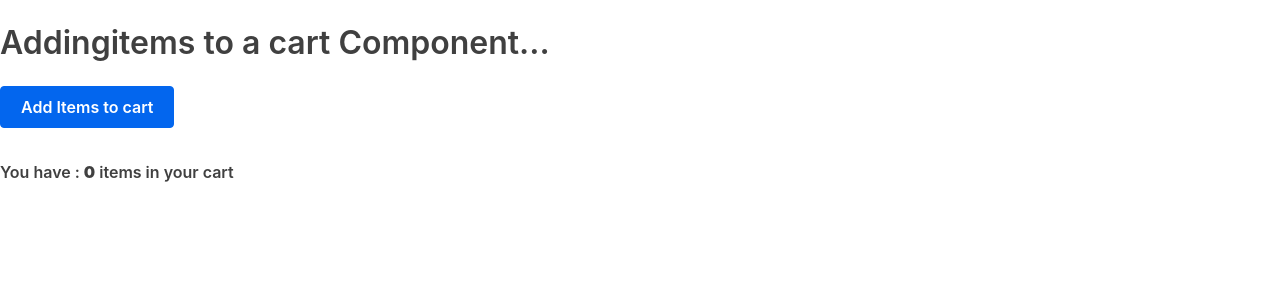
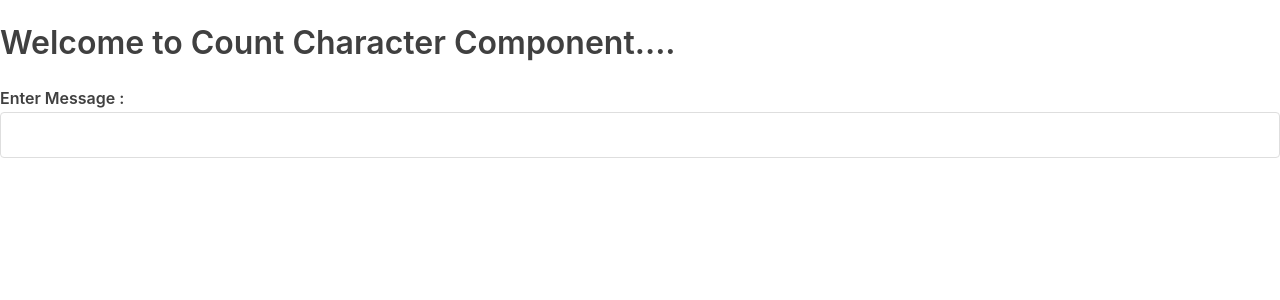
Before and after one commit to Kengathua/StartReact, a React (Create React App) app: page / in a window 1280 px wide. Shown: the top 300 px of the page. Built offline with nearby package versions, Linux system fonts and the light colour scheme.

Commit message:
counting words as they being input

```diff
--- a/src/index.js
+++ b/src/index.js
@@ -2,27 +2,36 @@ import React from 'react'
 import ReactDOM from 'react-dom'
 import './index.css'
 
-class Employee extends React.Component{
-    counter = 0;
-    state={counter:0}
-    addEmployee =()=>{
-        this.counter = this.counter+1;
-        //alert ("Add Emploee Button is CLicked "+this.counter+" times");
-        this.setState({counter:this.state.counter+1});
+class CounterCharacters extends React.Component{
+    constructor(props){
+        super(props);
+        this.state={
+            message:'',
+        };
     }
+
+    onMessageChange(text){
+        this.setState({
+            message: 'Message has '+text.length+' number of Characters',
+        })
+    }
+
     render(){
     return <div>
-            <h2> Addingitems to a cart Component...</h2>
+        <h2>Welcome to Count Character Component....</h2>
         <p>
-                <button onClick = {this.addEmployee}>Add Items to cart</button>
+            <label> Enter Message : <input type ="text"
+                onChange={e=>this.onMessageChange(e.target.value)}></input></label>
         </p>
         <p>
-                <label>You have : <b>{this.state.counter}</b> items in your cart</label>
+            <label>{this.state.message}</label>
         </p>
     </div>
     }
 }
 
-const element = <Employee></Employee>
+
+
+const element = <CounterCharacters></CounterCharacters>
 
 ReactDOM.render(element, document.getElementById("root"));
```
Lines whose indentation alone changed are shown as unchanged.
